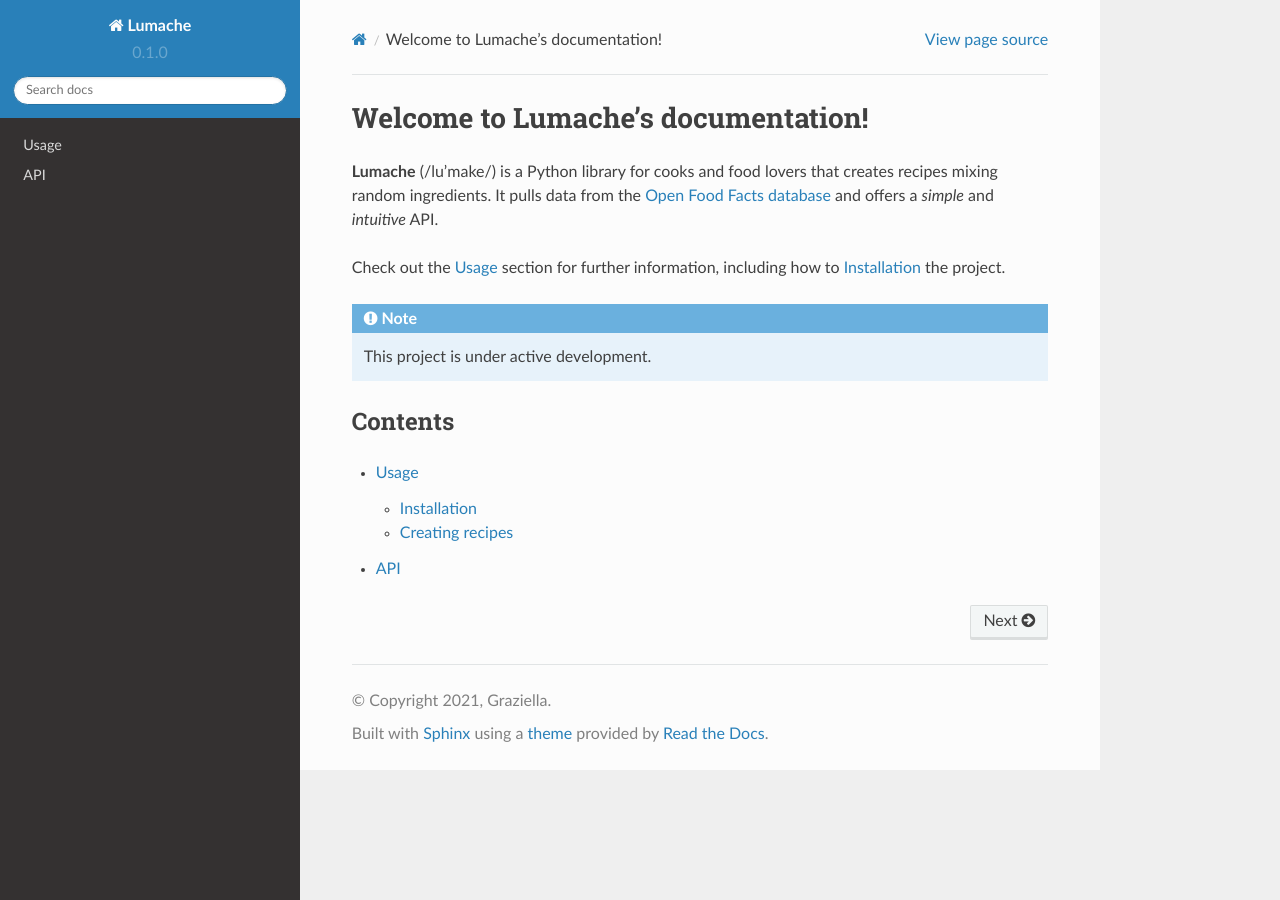
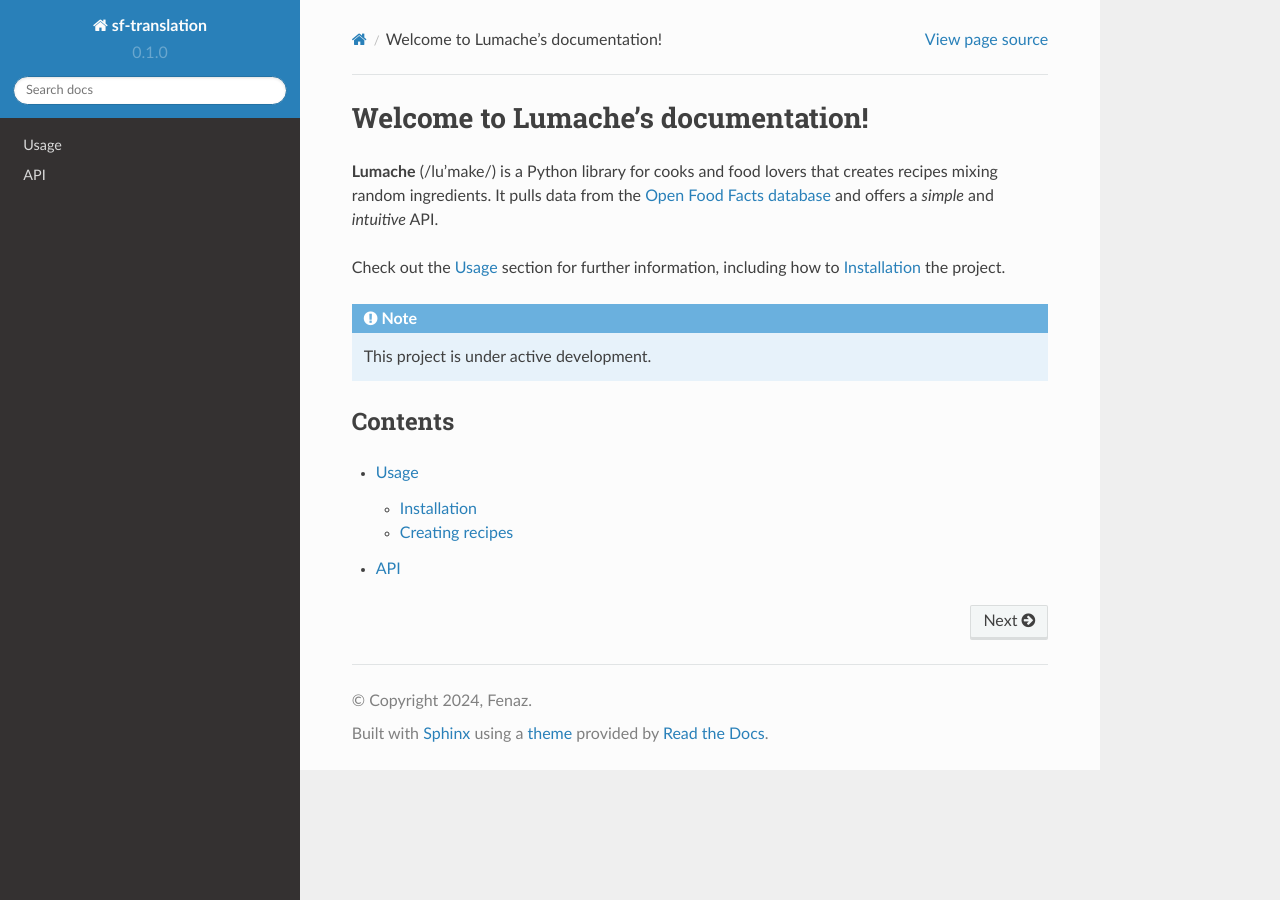
Before and after one commit to MallabaevAzamat/sf-translation, a Sphinx documentation site: the page built from docs/source/index.rst, in a window 1280 px wide. Built offline with Sphinx 7.4.7 and the Read the Docs theme 2.0.0, drawn with Linux system fonts in a browser that asks for light colours; pages that are not in the unit, such as notebooks, are missing from menus.

Commit message:
mega commit

```diff
--- a/docs/source/conf.py
+++ b/docs/source/conf.py
@@ -2,9 +2,9 @@
 
 # -- Project information
 
-project = 'Lumache'
-copyright = '2021, Graziella'
-author = 'Graziella'
+project = 'sf-translation'
+copyright = '2024, Fenaz'
+author = 'Fenaz'
 
 release = '0.1'
 version = '0.1.0'
```
Also changed, not shown: docs/source/Глава 2/0 Дополнительные материалы.rst (+5 -4 lines).
